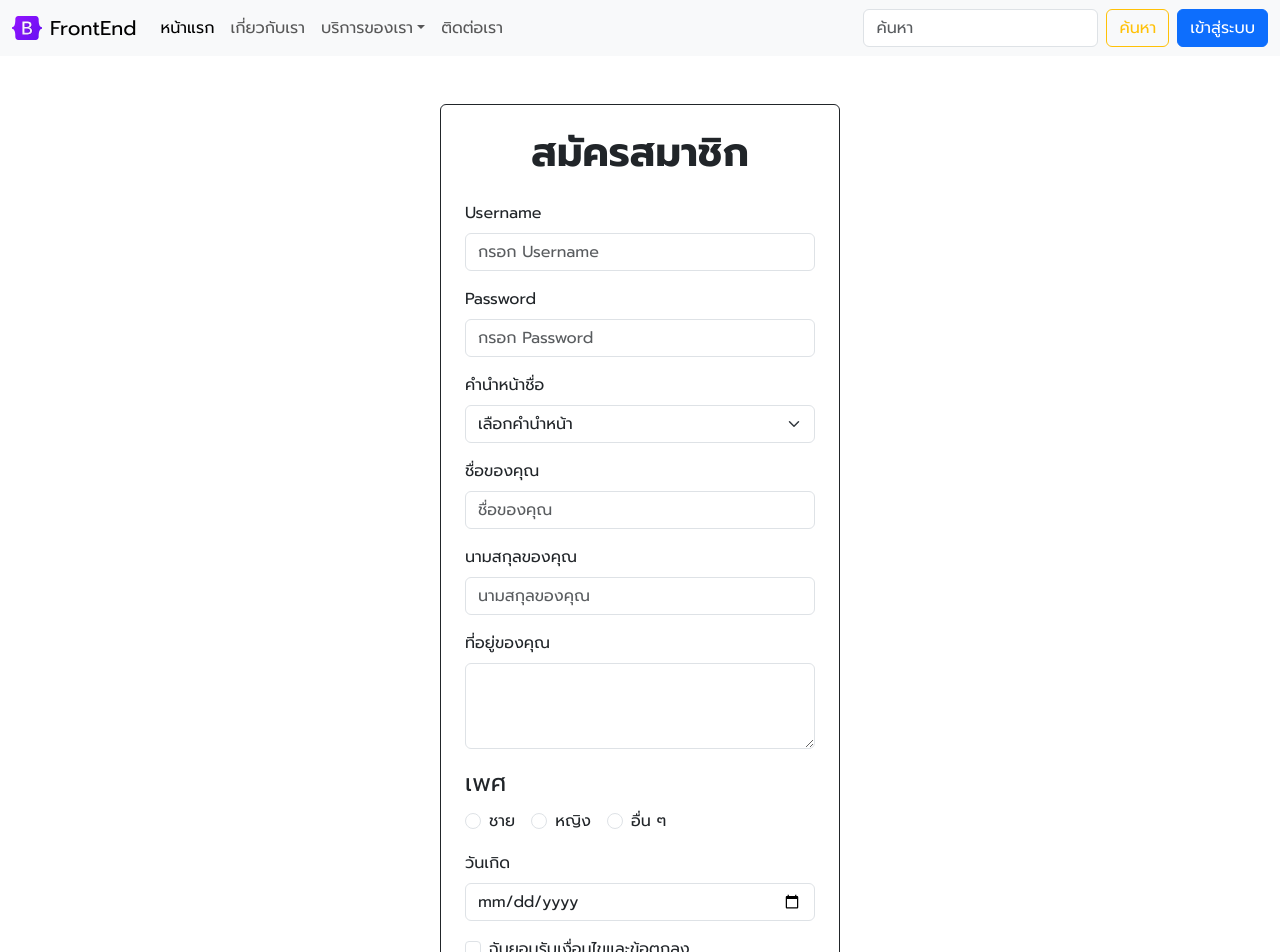
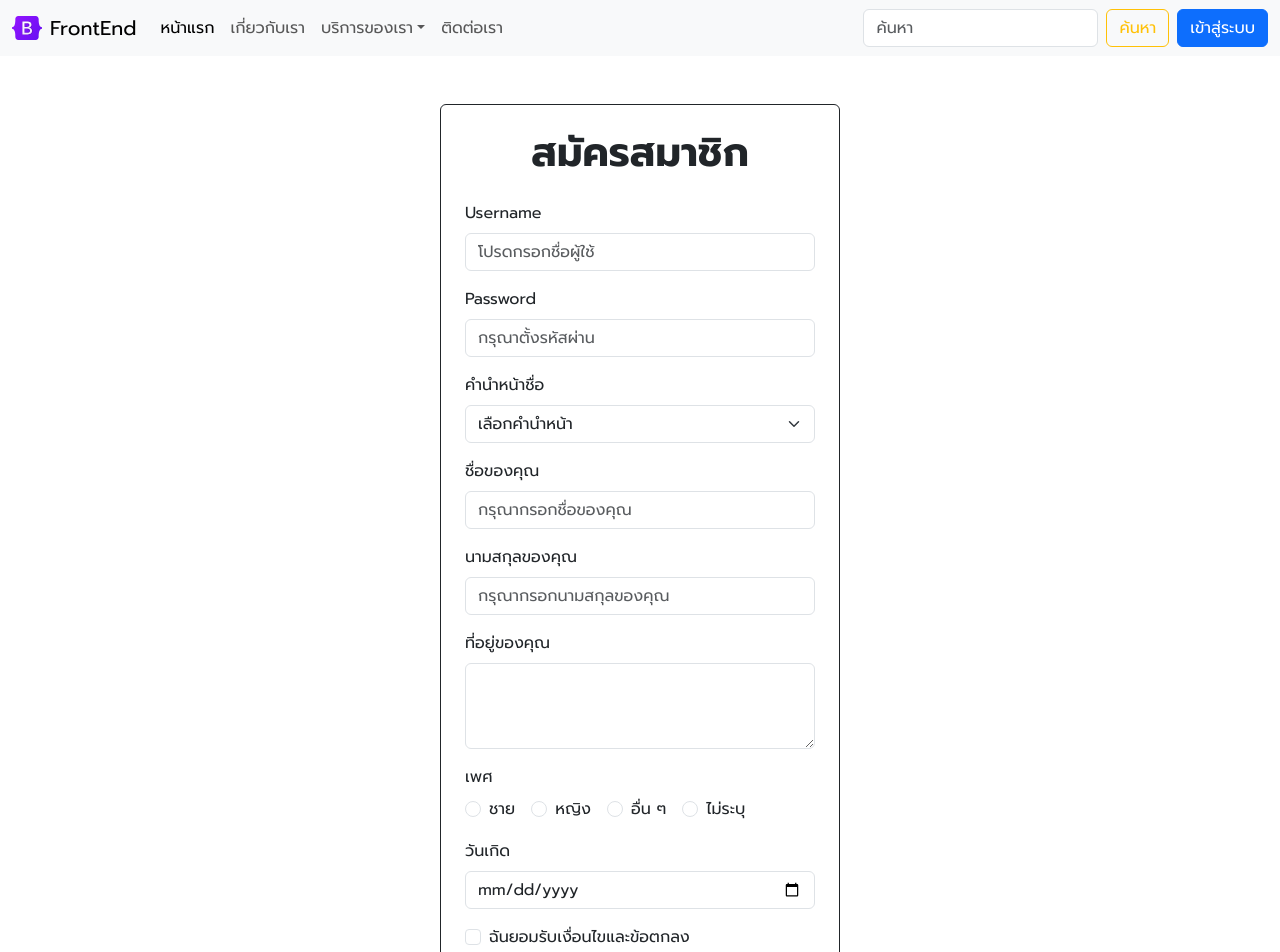
Before and after one commit to Oumpt/frontend046, a Next.js app: page /register in a window 1280 px wide. Shown: the top 952 px of the page. Built offline with nearby package versions, Linux system fonts and the light colour scheme.

Commit message:
Update page.js

```diff
--- a/app/register/page.js
+++ b/app/register/page.js
@@ -16,7 +16,7 @@ export default function register () {
             type="text"
             className="form-control"
             id="username"
-            placeholder="กรอก Username"
+            placeholder="โปรดกรอกชื่อผู้ใช้"
           />
         </div>
 
@@ -28,7 +28,7 @@ export default function register () {
             type="password"
             className="form-control"
             id="password"
-            placeholder="กรอก Password"
+            placeholder="กรุณาตั้งรหัสผ่าน"
           />
         </div>
 
@@ -59,7 +59,7 @@ export default function register () {
             type="text"
             className="form-control"
             id="firstname"
-            placeholder="ชื่อของคุณ"
+            placeholder="กรุณากรอกชื่อของคุณ"
           />
         </div>
 
@@ -71,7 +71,7 @@ export default function register () {
             type="text"
             className="form-control"
             id="lasttname"
-            placeholder="นามสกุลของคุณ"
+            placeholder="กรุณากรอกนามสกุลของคุณ"
           />
         </div>
 
@@ -82,8 +82,12 @@ export default function register () {
             <textarea className="form-control" id="exampleFormControlTextarea1" rows={3} />
         </div>
 
-                    <fieldset className="mb-3 text-start">
-          <legend className="form-label">เพศ</legend>
+          <label htmlFor="gender" className="form-label">
+            เพศ
+          </label>
+
+         <div className="mb-3 text-start">
+
 
           <div className="form-check form-check-inline">
             <input
@@ -123,7 +127,20 @@ export default function register () {
               อื่น ๆ
             </label>
           </div>
-        </fieldset>
+
+           <div className="form-check form-check-inline">
+            <input
+              className="form-check-input"
+              type="radio"
+              name="gender"
+              id="none"
+              value="none"
+            />
+            <label className="form-check-label" htmlFor="none">
+              ไม่ระบุ
+            </label>
+          </div>
+        </div>
 
         <div className="mb-3 text-start">
           <label htmlFor="birthdate" className="form-label">
```
